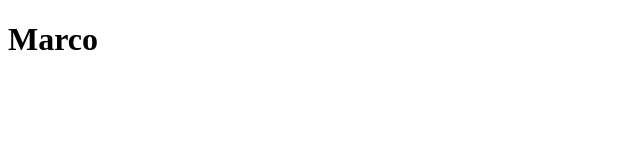
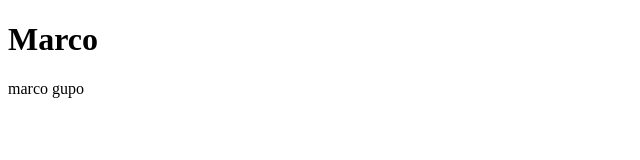
Before and after one commit to marcoagb12/WuawQR, a plain HTML site: page index.html in a window 1280 px wide. Shown: the full height of the page, 0-640 px from the left. Drawn offline with Linux system fonts and the light colour scheme.

Commit message:
mas guapo

```diff
--- a/index.html
+++ b/index.html
@@ -8,5 +8,6 @@
 </head>
 <body>
     <h1>Marco</h1>
+    <p>marco gupo</p>
 </body>
 </html>
```
